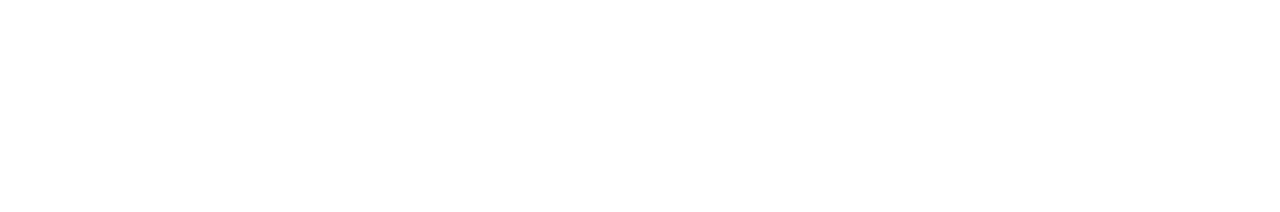
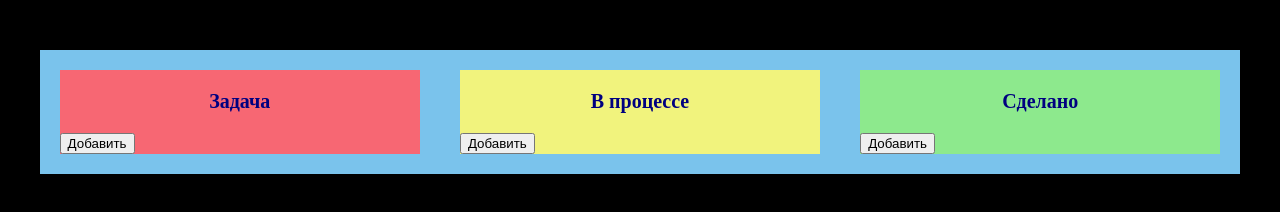
Before and after one commit to KeciLust/DND__AHJ-19, a website built with webpack: page src/index.html in a window 1280 px wide. Built offline with nearby package versions, Linux system fonts and the light colour scheme.

Commit message:
add jest

```diff
--- a/package.json
+++ b/package.json
@@ -33,6 +33,7 @@
     "file-loader": "^6.2.0",
     "html-loader": "^1.3.2",
     "html-webpack-plugin": "^4.5.1",
+    "jest": "^27.4.7",
     "live-server": "^1.2.1",
     "mini-css-extract-plugin": "^1.3.3",
     "optimize-css-assets-webpack-plugin": "^5.0.4",
--- a/src/css/style.css
+++ b/src/css/style.css
@@ -0,0 +1,32 @@
+body {
+    background-color: black;
+}
+.container {
+    width: 95%;
+    background-color: rgb(122, 195, 236);
+    margin-right: auto;
+    margin-left: auto;
+    display: flex;
+    margin-top: 50px;
+}
+.column{
+    width: 30%;
+    margin-bottom: 20px;
+    margin-left: auto;
+    margin-right: auto;
+    margin-top: 20px;
+}
+.column_title {
+    font-size: 20px;
+    color: navy;
+    text-align: center;
+}
+.column_T {
+    background-color: rgb(247, 103, 115);
+}
+.column_P {
+    background-color: rgb(241, 243, 125);
+}
+.column_D {
+    background-color: rgb(141, 233, 141);
+}
--- a/src/index.html
+++ b/src/index.html
@@ -4,9 +4,13 @@
   <meta charset="UTF-8">
   <meta name="viewport" content="width=device-width, initial-scale=1.0">
   <meta http-equiv="X-UA-Compatible" content="ie=edge">
-  <title></title>
+  <title>Table</title>
 </head>
 <body>
-
+<div class="container">
+  <div class="column column_T"><h3 class="column_title">Задача</h3><button class="add">Добавить</button></div>
+  <div class="column column_P"><h3 class="column_title">В процессе</h3><button class="add">Добавить</button></div>
+  <div class="column column_D"><h3 class="column_title">Сделано</h3><button class="add">Добавить</button></div>
+</div>
 </body>
 </html>
```
Also changed, not shown: .appveyor.yml, 1 other file.
